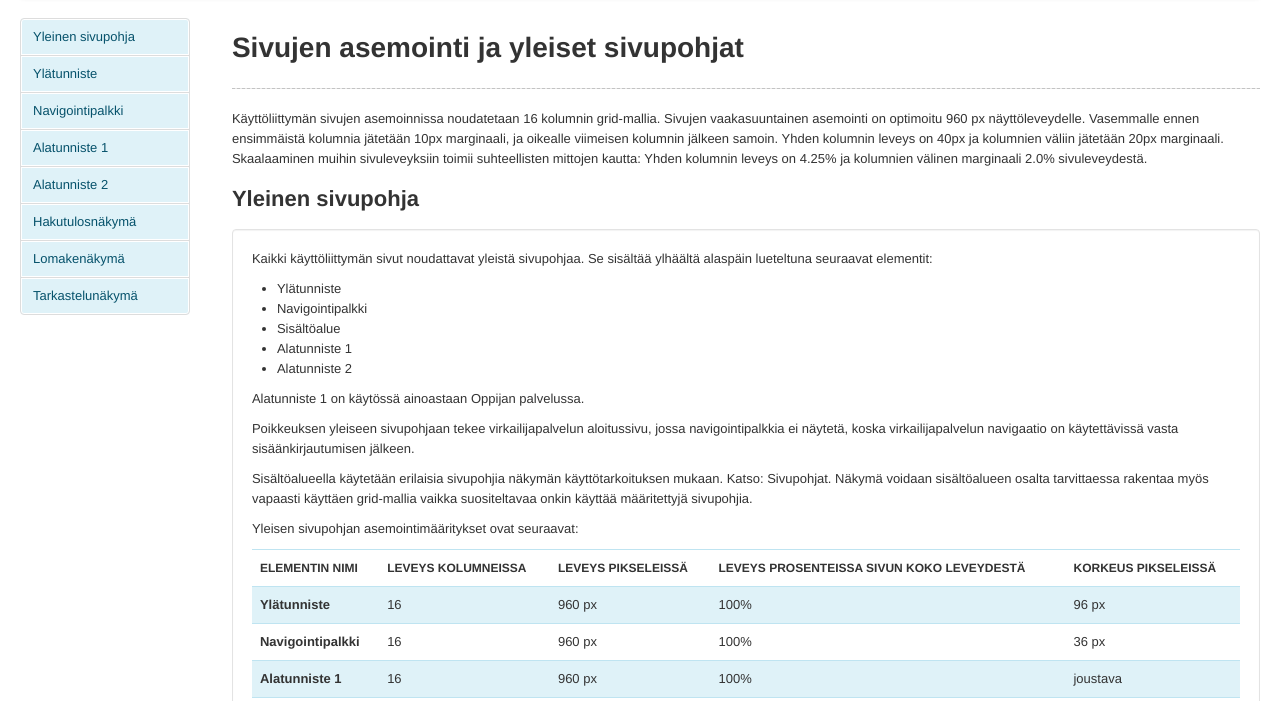
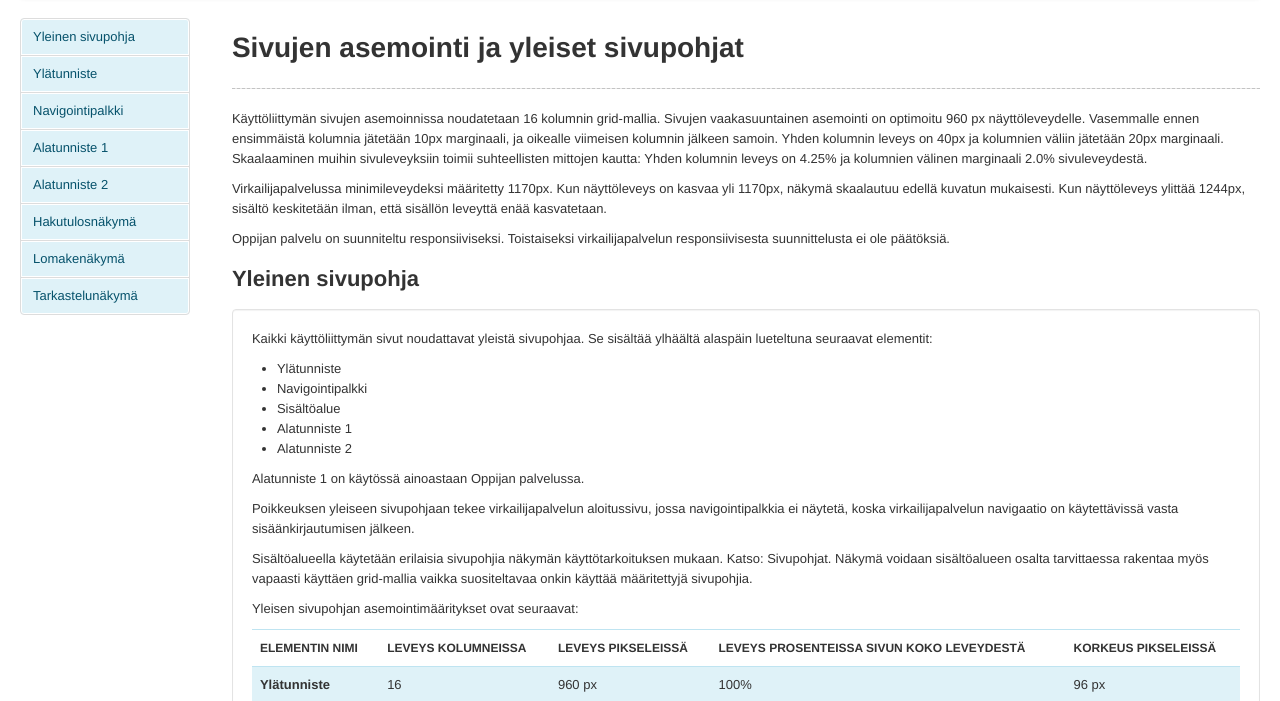
Before and after one commit to chilpura/Tyyliopas, a plain HTML site: page sivupohjat.html in a window 1280 px wide. Shown: the part 84-785 px from the top of the page. Drawn offline with nearby package versions, Linux system fonts and the light colour scheme.

Commit message:
Lisätty tieto sivun leveydestä

```diff
--- a/sivupohjat.html
+++ b/sivupohjat.html
@@ -54,7 +54,9 @@
         <h1 id="asemointi">Sivujen asemointi ja yleiset sivupohjat</h1>
         <hr>
         <p>Käyttöliittymän sivujen asemoinnissa noudatetaan 16 kolumnin grid-mallia. Sivujen vaakasuuntainen asemointi on optimoitu 960 px näyttöleveydelle. Vasemmalle ennen ensimmäistä kolumnia jätetään 10px marginaali, ja oikealle viimeisen kolumnin jälkeen samoin. Yhden kolumnin leveys on 40px ja kolumnien väliin jätetään 20px marginaali. Skaalaaminen muihin sivuleveyksiin toimii suhteellisten mittojen kautta: Yhden kolumnin leveys on 4.25% ja kolumnien välinen marginaali 2.0% sivuleveydestä.</p>
-        <h2 id="sivupohja">Yleinen sivupohja</h2>
+        <p>Virkailijapalvelussa minimileveydeksi määritetty 1170px. Kun näyttöleveys on kasvaa yli 1170px, näkymä skaalautuu edellä kuvatun mukaisesti. Kun näyttöleveys ylittää 1244px, sisältö keskitetään ilman, että sisällön leveyttä enää kasvatetaan.</p>
+        <p>Oppijan palvelu on suunniteltu responsiiviseksi. Toistaiseksi virkailijapalvelun responsiivisesta suunnittelusta ei ole päätöksiä.</p>
+          <h2 id="sivupohja">Yleinen sivupohja</h2>
         <div class="well">
           <p>Kaikki käyttöliittymän sivut noudattavat yleistä sivupohjaa. Se sisältää ylhäältä alaspäin lueteltuna seuraavat elementit:
           <ul>
```
